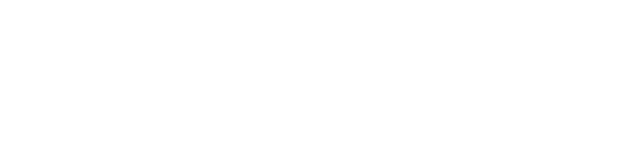
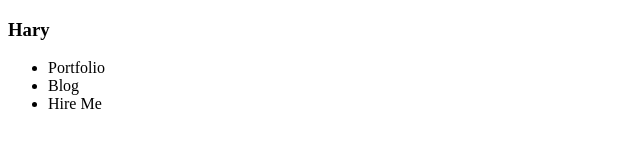
Before and after one commit to rajibhasan001/web-developer-portfolio02, a plain HTML site: page index.html in a window 1280 px wide. Shown: the whole page, without its empty margins (0-640 px from the left). Drawn offline with Linux system fonts and the light colour scheme.

Commit message:
added heding body

```diff
--- a/index.html
+++ b/index.html
@@ -5,10 +5,19 @@
     <meta name="viewport" content="width=device-width, initial-scale=1.0">
     <title>Web Developer portfolio02</title>
     <link rel="stylesheet" href="style.css">
+    <link rel="shortcut icon" href="images/Profile-01.png" type="image/x-icon">
+
 </head>
 <body>
     <header>
-
+        <nav>
+            <h3>Hary</h3>
+            <ul>
+                <li>Portfolio</li>
+                <li>Blog</li>
+                <li>Hire Me</li>
+            </ul>
+        </nav>
     </header>
     <main>
 
```
Also changed, not shown: images/Profile-01.png (added).
